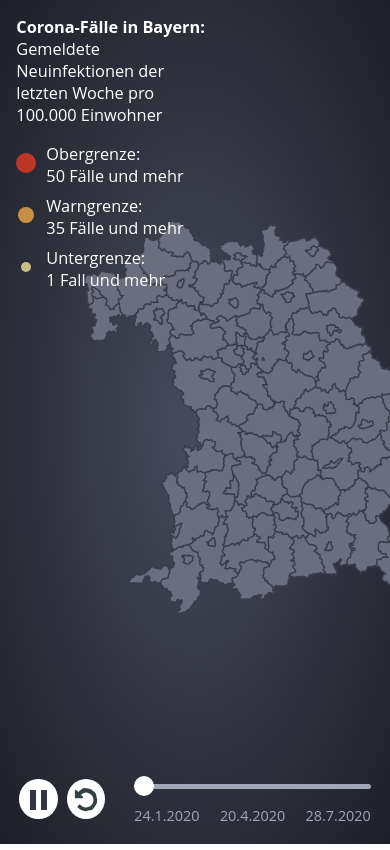
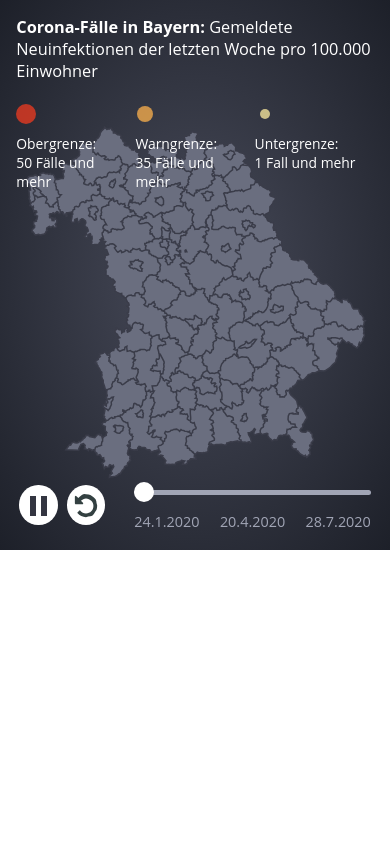
Before and after one commit to br-data/corona-bayern-analyse, a website built with webpack: page src/index.html in a window 390 px wide. Built offline with nearby package versions, Linux system fonts and the light colour scheme.

Commit message:
Add mobile layout

```diff
--- a/src/map.js
+++ b/src/map.js
@@ -35,9 +35,8 @@ function draw() {
 
   projection = geoMercator()
     .translate([width/2, height/2])
-    .scale(4500)
-    .center([10.4, 48.9]);
-  // .center([11.4, 48.9]);
+    .scale((width > 600) ? 4500 : 4000)
+    .center((width > 600) ? [10.4, 48.9] : [11.4, 49.2]);
 
   const path = geoPath().projection(projection);
 
--- a/src/map.scss
+++ b/src/map.scss
@@ -20,7 +20,6 @@ body {
   width: 100%;
   height: 550px;
   background: radial-gradient(ellipse at center,#484B5A 0,#1D2029 100%);
-  height: 100%;
 
   .tooltip {
     pointer-events: none;
@@ -53,6 +52,7 @@ body {
     position: absolute;
     top: 1em;
     left: 1em;
+    right: 1em;
     max-width: 50%;
     font-size: 0.85em;
 
@@ -67,7 +67,7 @@ body {
       list-style: none;
 
       li {
-        margin: .5em 0;
+        margin: .5em 1em .5em 0;
 
         & > svg {
           float: left;
@@ -142,6 +142,37 @@ body {
         width: 26px;
         height: 26px;
       }
+    }
+  }
+
+  @media (max-width: 600px) {
+    .header {
+      max-width: 100%;
+    }
+
+    .legend {
+      user-select: none;
+
+      ul {
+        display: flex;
+
+        li {
+          margin: 0 1em 0 0;
+          font-size: 0.85em;
+          width: 100%;
+
+          svg {
+            margin-top: -5px;
+          }
+        }
+      }
+    }
+
+    .date {
+      top: initial;
+      right: 1rem;
+      bottom: 60px;
+      font-size: 1em;
     }
   }
 }
```
